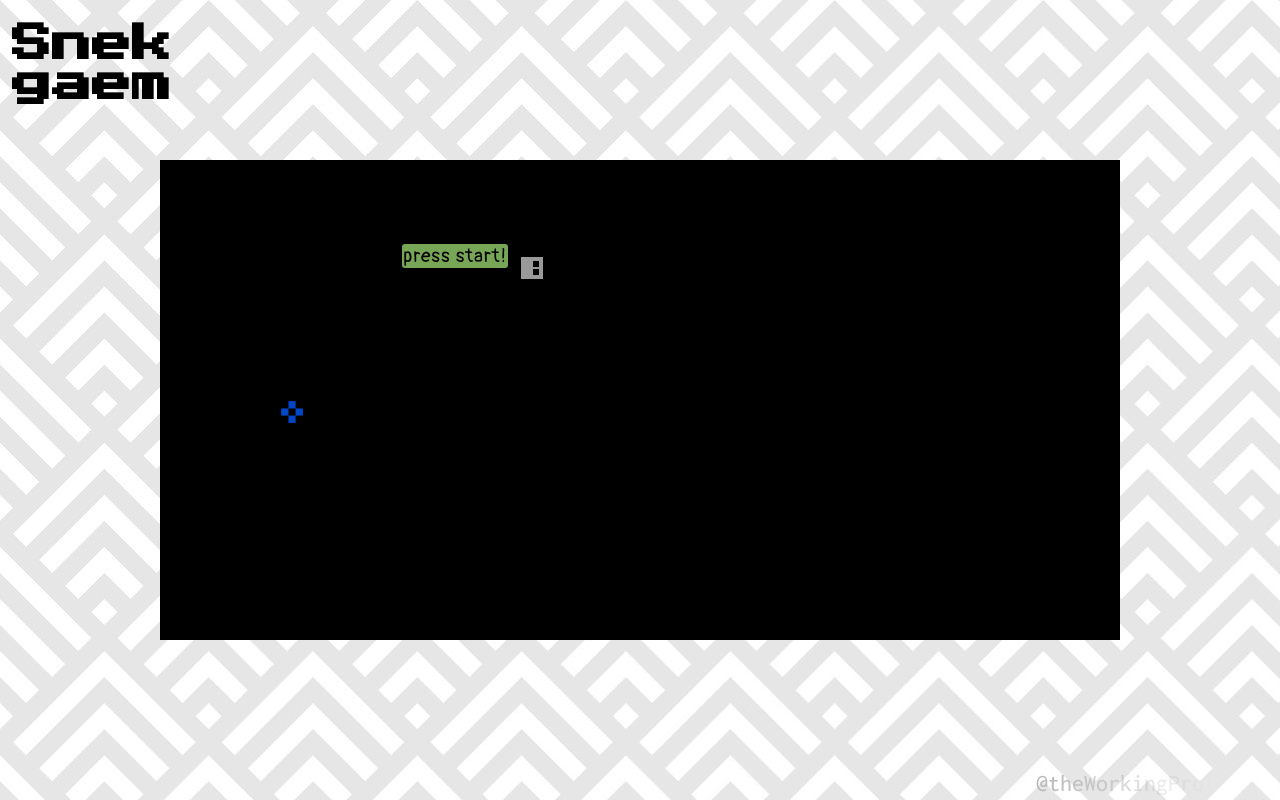
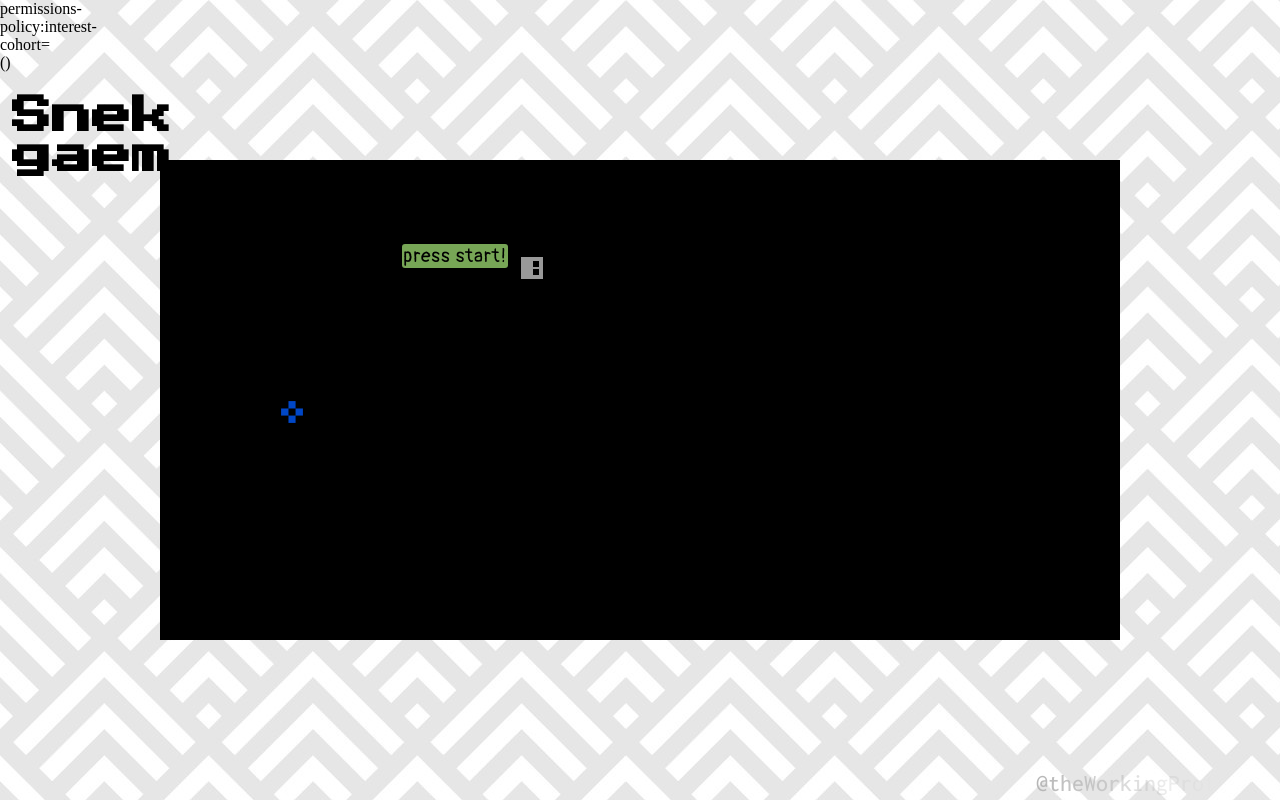
Before and after one commit to theWorkingPrototype/SnakeJS, a plain HTML site: page index.html in a window 1280 px wide. Drawn offline with Linux system fonts and the light colour scheme.

Commit message:
Update index.html

```diff
--- a/index.html
+++ b/index.html
@@ -11,7 +11,7 @@
     <link href="https://fonts.googleapis.com/css2?family=Sigmar+One&display=swap" rel="stylesheet">
     <link href="https://fonts.googleapis.com/css2?family=Amatic+SC:wght@700&display=swap" rel="stylesheet">
     <link href="https://fonts.googleapis.com/css2?family=Pangolin&display=swap" rel="stylesheet">
-
+    <header> permissions-policy:interest-cohort=() </header>
     <link rel="stylesheet" href="sty_le.css">
 
 </head>
```
